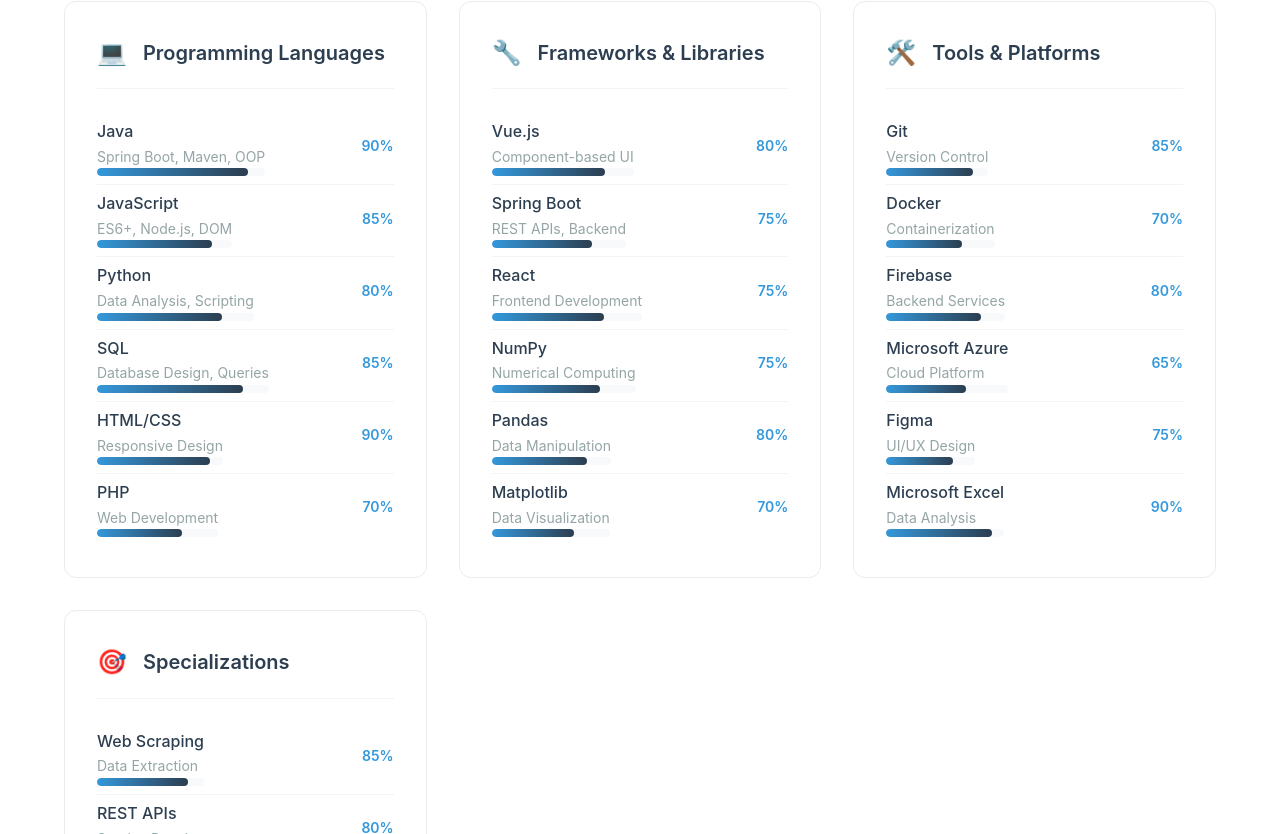
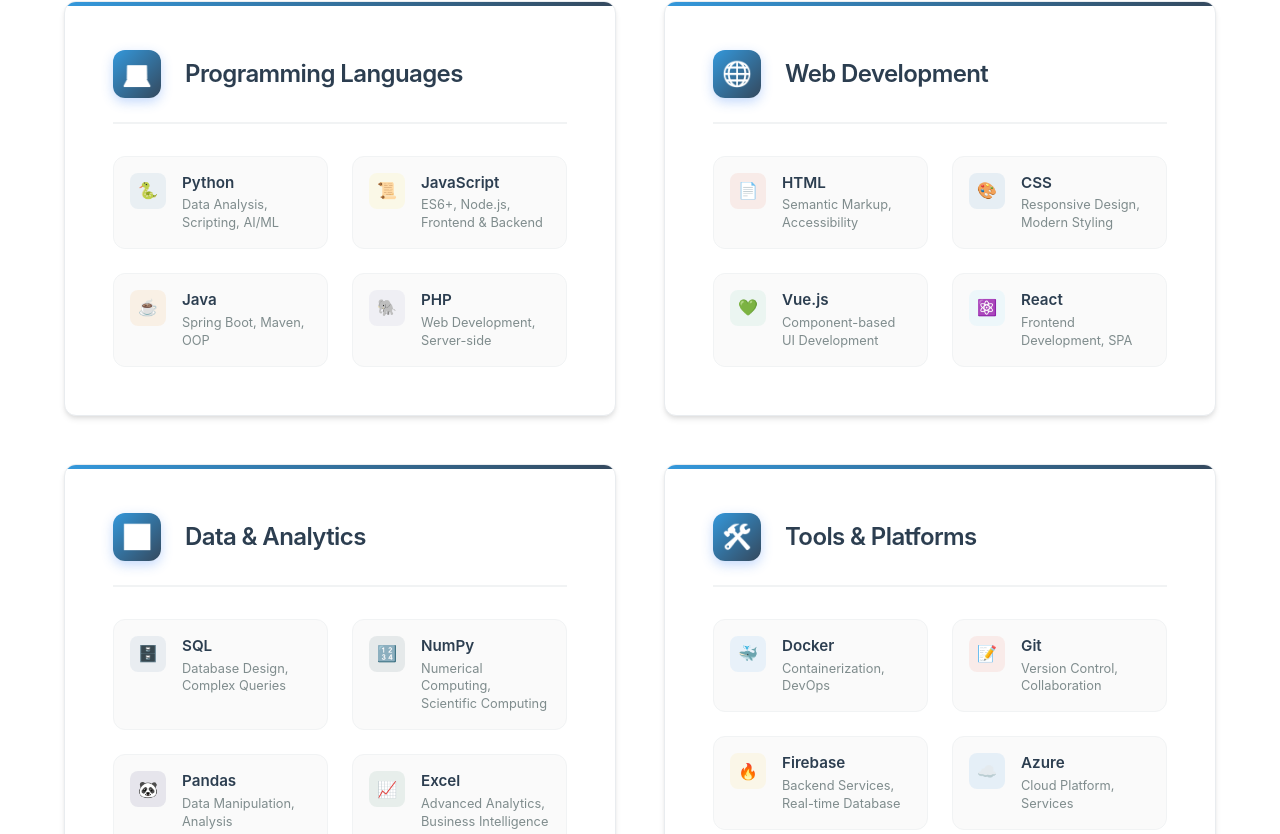
Before and after one commit to weijienitals/portfolio, a Next.js app in the folder my-portfolio/: page / in a window 1280 px wide. Shown: the part 1766-2600 px from the top of the page. Built offline with nearby package versions, Linux system fonts and the light colour scheme.

Commit message:
skills section update

```diff
--- a/my-portfolio/app/globals.css
+++ b/my-portfolio/app/globals.css
@@ -865,3 +865,297 @@
     animation: none;
   }
 }
+
+/* Modern Skills Section Styles */
+.skills-grid-container {
+  display: grid;
+  grid-template-columns: repeat(2, 1fr);
+  gap: var(--spacing-xl, 2rem);
+  margin-top: var(--spacing-xl, 2rem);
+}
+
+.skill-category-new {
+  background: var(--color-background, #ffffff);
+  border: 1px solid var(--color-border, #e2e8f0);
+  border-radius: var(--border-radius-lg, 16px);
+  padding: var(--spacing-xl, 2rem);
+  transition: all 0.3s ease;
+  position: relative;
+  overflow: hidden;
+  box-shadow: 0 4px 6px -1px rgba(0, 0, 0, 0.1), 0 2px 4px -1px rgba(0, 0, 0, 0.06);
+}
+
+.skill-category-new::before {
+  content: '';
+  position: absolute;
+  top: 0;
+  left: 0;
+  right: 0;
+  height: 4px;
+  background: linear-gradient(90deg, var(--color-accent, #3b82f6) 0%, var(--color-secondary, #8b5cf6) 100%);
+}
+
+.skill-category-new:hover {
+  transform: translateY(-4px);
+  box-shadow: 0 20px 25px -5px rgba(0, 0, 0, 0.1), 0 10px 10px -5px rgba(0, 0, 0, 0.04);
+  border-color: var(--color-accent, #3b82f6);
+}
+
+.skill-category-header-new {
+  display: flex;
+  align-items: center;
+  margin-bottom: var(--spacing-lg, 1.5rem);
+  padding-bottom: var(--spacing-md, 1rem);
+  border-bottom: 2px solid var(--color-border-light, #f7fafc);
+}
+
+.category-icon-container {
+  width: 48px;
+  height: 48px;
+  background: linear-gradient(135deg, var(--color-accent, #3b82f6) 0%, var(--color-secondary, #8b5cf6) 100%);
+  border-radius: 12px;
+  display: flex;
+  align-items: center;
+  justify-content: center;
+  margin-right: var(--spacing-md, 1rem);
+  box-shadow: 0 4px 12px rgba(59, 130, 246, 0.3);
+}
+
+.category-main-icon {
+  font-size: 24px;
+  filter: brightness(0) invert(1);
+}
+
+.category-heading {
+  font-size: 1.5rem;
+  font-weight: 600;
+  color: var(--color-text-primary, #1a202c);
+  margin: 0;
+  letter-spacing: -0.025em;
+}
+
+.skills-list {
+  display: grid;
+  grid-template-columns: repeat(2, 1fr);
+  gap: var(--spacing-md, 1rem);
+}
+
+.skill-item-new {
+  display: flex;
+  align-items: flex-start;
+  gap: var(--spacing-sm, 0.75rem);
+  padding: var(--spacing-sm, 0.75rem);
+  border-radius: 12px;
+  transition: all 0.2s ease;
+  background: #fafafa;
+  border: 1px solid var(--color-border-light, #f0f0f0);
+  min-height: 80px;
+}
+
+.skill-item-new:hover {
+  background: var(--color-surface, #f8fafc);
+  transform: translateX(4px);
+  border-color: var(--color-border, #e2e8f0);
+  box-shadow: 0 4px 6px -1px rgba(0, 0, 0, 0.1), 0 2px 4px -1px rgba(0, 0, 0, 0.06);
+}
+
+.skill-icon-container {
+  width: 36px;
+  height: 36px;
+  border-radius: 8px;
+  display: flex;
+  align-items: center;
+  justify-content: center;
+  flex-shrink: 0;
+  transition: all 0.2s ease;
+}
+
+.skill-tech-logo {
+  width: 20px;
+  height: 20px;
+  object-fit: contain;
+  transition: all 0.2s ease;
+}
+
+.skill-item-new:hover .skill-tech-logo {
+  transform: scale(1.1);
+}
+
+.skill-details {
+  flex: 1;
+  min-width: 0;
+}
+
+.skill-title {
+  font-size: 0.95rem;
+  font-weight: 600;
+  color: var(--color-text-primary, #2d3748);
+  margin: 0 0 4px 0;
+  line-height: 1.3;
+}
+
+.skill-desc {
+  font-size: 0.8rem;
+  color: var(--color-text-secondary, #718096);
+  margin: 0;
+  line-height: 1.4;
+}
+
+/* Responsive Design */
+@media (min-width: 1025px) {
+  .skills-grid-container {
+    grid-template-columns: repeat(2, 1fr);
+    gap: var(--spacing-xl, 2rem);
+  }
+}
+
+@media (min-width: 640px) {
+  .skills-list {
+    grid-template-columns: repeat(2, 1fr);
+    gap: var(--spacing-md, 1rem);
+  }
+}
+
+@media (min-width: 640px) and (max-width: 1024px) {
+  .skills-grid-container {
+    grid-template-columns: 1fr;
+    gap: var(--spacing-lg, 1.5rem);
+  }
+
+  .skills-list {
+    gap: var(--spacing-sm, 0.75rem);
+  }
+}
+
+@media (max-width: 639px) {
+  .skills-list {
+    grid-template-columns: 1fr;
+    gap: var(--spacing-sm, 0.75rem);
+  }
+}
+
+@media (max-width: 768px) {
+  .skills-grid-container {
+    grid-template-columns: 1fr;
+    gap: var(--spacing-lg, 1.5rem);
+  }
+
+  .skill-category-new {
+    padding: var(--spacing-lg, 1.5rem);
+  }
+
+  .category-heading {
+    font-size: 1.25rem;
+  }
+
+  .skill-item-new {
+    padding: var(--spacing-md, 1rem);
+    gap: var(--spacing-sm, 0.75rem);
+    min-height: 70px;
+  }
+
+  .skill-icon-container {
+    width: 40px;
+    height: 40px;
+  }
+
+  .skill-tech-logo {
+    width: 22px;
+    height: 22px;
+  }
+
+  .skill-title {
+    font-size: 1rem;
+  }
+
+  .skill-desc {
+    font-size: 0.85rem;
+  }
+}
+
+@media (max-width: 480px) {
+  .skills-grid-container {
+    gap: var(--spacing-md, 1rem);
+  }
+
+  .skill-category-new {
+    padding: var(--spacing-md, 1rem);
+  }
+
+  .category-icon-container {
+    width: 40px;
+    height: 40px;
+    margin-right: var(--spacing-sm, 0.75rem);
+  }
+
+  .category-main-icon {
+    font-size: 20px;
+  }
+
+  .category-heading {
+    font-size: 1.125rem;
+  }
+
+  .skill-tech-logo {
+    width: 18px;
+    height: 18px;
+  }
+}
+
+/* Animation enhancements */
+@keyframes slideInUp {
+  from {
+    opacity: 0;
+    transform: translateY(20px);
+  }
+  to {
+    opacity: 1;
+    transform: translateY(0);
+  }
+}
+
+.skill-category-new {
+  animation: slideInUp 0.6s ease-out;
+}
+
+.skill-category-new:nth-child(2) {
+  animation-delay: 0.1s;
+}
+
+.skill-category-new:nth-child(3) {
+  animation-delay: 0.2s;
+}
+
+.skill-category-new:nth-child(4) {
+  animation-delay: 0.3s;
+}
+
+/* Dark mode support (if you plan to add it later) */
+@media (prefers-color-scheme: dark) {
+  .skill-category-new {
+    background: #1a202c;
+    border-color: #2d3748;
+  }
+
+  .skill-item-new {
+    background: #2d3748;
+    border-color: #4a5568;
+  }
+
+  .skill-item-new:hover {
+    background: #374151;
+    border-color: #6b7280;
+  }
+
+  .category-heading {
+    color: #f7fafc;
+  }
+
+  .skill-title {
+    color: #f7fafc;
+  }
+
+  .skill-desc {
+    color: #cbd5e0;
+  }
+}
--- a/my-portfolio/components/Skills.tsx
+++ b/my-portfolio/components/Skills.tsx
@@ -6,75 +6,148 @@
       title: "Programming Languages",
       icon: "💻",
       skills: [
-        { name: "Java", level: 90, description: "Spring Boot, Maven, OOP" },
-        { name: "JavaScript", level: 85, description: "ES6+, Node.js, DOM" },
-        { name: "Python", level: 80, description: "Data Analysis, Scripting" },
-        { name: "SQL", level: 85, description: "Database Design, Queries" },
-        { name: "HTML/CSS", level: 90, description: "Responsive Design" },
-        { name: "PHP", level: 70, description: "Web Development" },
+        {
+          name: "Python",
+          description: "Data Analysis, Scripting, AI/ML",
+          icon: "🐍",
+          color: "#3776ab"
+        },
+        {
+          name: "JavaScript",
+          description: "ES6+, Node.js, Frontend & Backend",
+          icon: "📜",
+          color: "#f7df1e"
+        },
+        {
+          name: "Java",
+          description: "Spring Boot, Maven, OOP",
+          icon: "☕",
+          color: "#ed8b00"
+        },
+        {
+          name: "PHP",
+          description: "Web Development, Server-side",
+          icon: "🐘",
+          color: "#777bb4"
+        },
       ]
     },
     {
-      title: "Frameworks & Libraries",
-      icon: "🔧",
+      title: "Web Development",
+      icon: "🌐",
       skills: [
-        { name: "Vue.js", level: 80, description: "Component-based UI" },
-        { name: "Spring Boot", level: 75, description: "REST APIs, Backend" },
-        { name: "React", level: 75, description: "Frontend Development" },
-        { name: "NumPy", level: 75, description: "Numerical Computing" },
-        { name: "Pandas", level: 80, description: "Data Manipulation" },
-        { name: "Matplotlib", level: 70, description: "Data Visualization" },
+        {
+          name: "HTML",
+          description: "Semantic Markup, Accessibility",
+          icon: "📄",
+          color: "#e34f26"
+        },
+        {
+          name: "CSS",
+          description: "Responsive Design, Modern Styling",
+          icon: "🎨",
+          color: "#1572b6"
+        },
+        {
+          name: "Vue.js",
+          description: "Component-based UI Development",
+          icon: "💚",
+          color: "#4fc08d"
+        },
+        {
+          name: "React",
+          description: "Frontend Development, SPA",
+          icon: "⚛️",
+          color: "#61dafb"
+        },
+      ]
+    },
+    {
+      title: "Data & Analytics",
+      icon: "📊",
+      skills: [
+        {
+          name: "SQL",
+          description: "Database Design, Complex Queries",
+          icon: "🗄️",
+          color: "#336791"
+        },
+        {
+          name: "NumPy",
+          description: "Numerical Computing, Scientific Computing",
+          icon: "🔢",
+          color: "#013243"
+        },
+        {
+          name: "Pandas",
+          description: "Data Manipulation, Analysis",
+          icon: "🐼",
+          color: "#150458"
+        },
+        {
+          name: "Excel",
+          description: "Advanced Analytics, Business Intelligence",
+          icon: "📈",
+          color: "#217346"
+        },
       ]
     },
     {
       title: "Tools & Platforms",
       icon: "🛠️",
       skills: [
-        { name: "Git", level: 85, description: "Version Control" },
-        { name: "Docker", level: 70, description: "Containerization" },
-        { name: "Firebase", level: 80, description: "Backend Services" },
-        { name: "Microsoft Azure", level: 65, description: "Cloud Platform" },
-        { name: "Figma", level: 75, description: "UI/UX Design" },
-        { name: "Microsoft Excel", level: 90, description: "Data Analysis" },
-      ]
-    },
-    {
-      title: "Specializations",
-      icon: "🎯",
-      skills: [
-        { name: "Web Scraping", level: 85, description: "Data Extraction" },
-        { name: "REST APIs", level: 80, description: "Service Development" },
-        { name: "Database Design", level: 75, description: "System Architecture" },
-        { name: "Business Analytics", level: 80, description: "Data Insights" },
-        { name: "AI Applications", level: 70, description: "Machine Learning" },
-        { name: "Project Management", level: 85, description: "Team Leadership" },
+        {
+          name: "Docker",
+          description: "Containerization, DevOps",
+          icon: "🐳",
+          color: "#2496ed"
+        },
+        {
+          name: "Git",
+          description: "Version Control, Collaboration",
+          icon: "📝",
+          color: "#f05032"
+        },
+        {
+          name: "Firebase",
+          description: "Backend Services, Real-time Database",
+          icon: "🔥",
+          color: "#ffca28"
+        },
+        {
+          name: "Azure",
+          description: "Cloud Platform, Services",
+          icon: "☁️",
+          color: "#0078d4"
+        },
       ]
     }
   ];
 
   const SkillCard = ({ category }: { category: any }) => {
     return (
-      <div className="skill-category">
-        <div className="skill-category-header">
-          <span className="skill-category-icon">{category.icon}</span>
-          <h3 className="skill-category-title">{category.title}</h3>
+      <div className="skill-category-new">
+        <div className="skill-category-header-new">
+          <div className="category-icon-container">
+            <span className="category-main-icon">{category.icon}</span>
+          </div>
+          <h3 className="category-heading">{category.title}</h3>
         </div>
 
-        <div className="space-y-4">
+        <div className="skills-list">
           {category.skills.map((skill: any, index: number) => (
-            <div key={index} className="skill-item">
-              <div className="skill-info">
-                <h4>{skill.name}</h4>
-                <p>{skill.description}</p>
-                <div className="progress-container mt-2">
-                  <div
-                    className="progress-bar"
-                    style={{ width: `${skill.level}%` }}
-                  ></div>
-                </div>
+            <div key={index} className="skill-item-new">
+              <div
+                className="skill-icon-container"
+                style={{ backgroundColor: `${skill.color}15` }}
+              >
+                <span className="skill-tech-icon" style={{ color: skill.color }}>
+                  {skill.icon}
+                </span>
               </div>
-              <div className="skill-level">
-                <div className="skill-percentage">{skill.level}%</div>
+              <div className="skill-details">
+                <h4 className="skill-title">{skill.name}</h4>
+                <p className="skill-desc">{skill.description}</p>
               </div>
             </div>
           ))}
@@ -86,13 +159,13 @@
   return (
     <section className="section-container bg-white">
       <div className="section-header">
-        <h2 className="section-title">Technical Skills</h2>
+        <h2 className="section-title">Skills</h2>
         <p className="section-subtitle">
-          A comprehensive overview of my technical competencies and expertise across various domains
+          Technologies and tools I use to build innovative solutions and bring ideas to life
         </p>
       </div>
 
-      <div className="grid-2">
+      <div className="skills-grid-container">
         {skillCategories.map((category, index) => (
           <SkillCard key={index} category={category} />
         ))}
```
